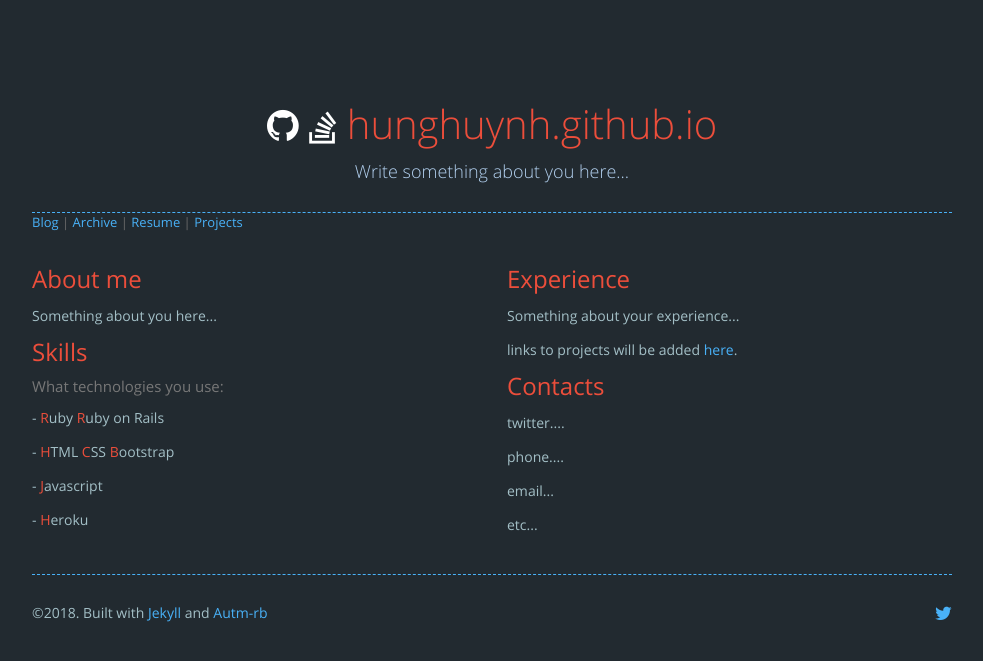
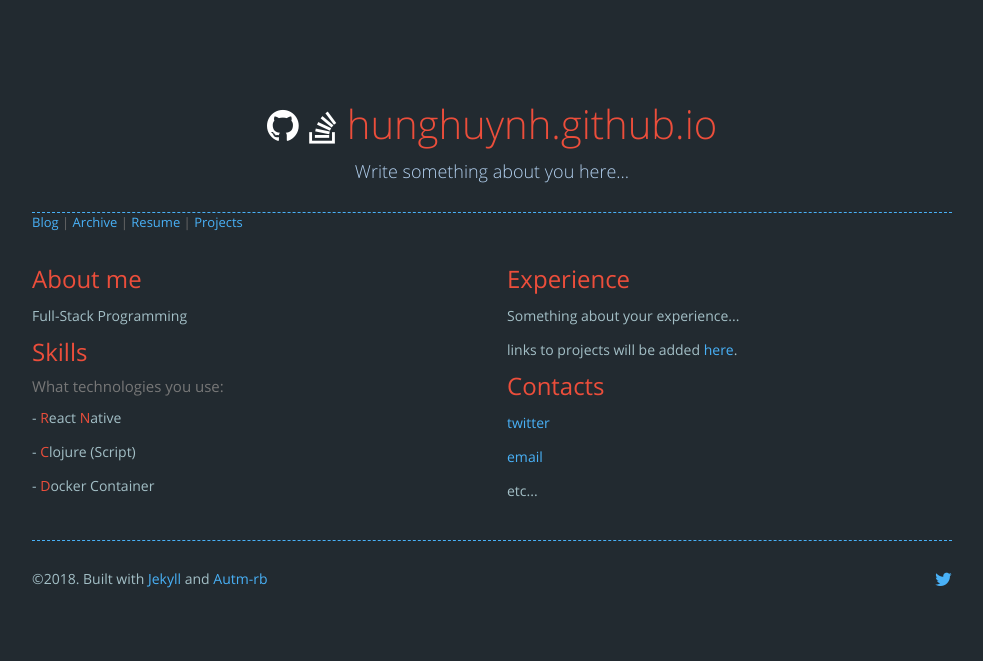
Before and after one commit to HungHuynh/hunghuynh.github.com, a Jekyll site: the page built from resume.html, in a window 1280 px wide. Shown: the top 661 px of the page, without its empty margins (148-1131 px from the left). Built offline with Jekyll 4.4.1, drawn with Linux system fonts in a browser that asks for light colours; nearby versions of some CDN libraries; comment, search, counter and statistics services are not loaded.

```diff
--- a/projects.html
+++ b/projects.html
@@ -7,7 +7,7 @@ layout: projects
 <a href="{{ '/' | prepend: site.baseurl | replace: '//', '/' }}"><i class="fa fa-home"></i> home</a>
 <br/>
 <div class="text-center">
-  <h3>title</h3>
-    <p class="text-muted">description..................</p>
+  <h3>My Projects</h3>
+    <p class="text-muted">Comming soon ...</p>
 </div>
 </div>
--- a/resume.html
+++ b/resume.html
@@ -8,16 +8,15 @@ layout: default
   <div class="col-md-6 post-nav">
     <div id="about_me">
       <h2>About me</h2>
-      <p>Something about you here...</p>
+      <p>Full-Stack Programming</p>
     </div>
 
     <div id="skills">
       <h2>Skills</h2>
       <h4 class="text-muted">What technologies you use:</h4>
-        <p> - <span>R</span>uby <span>R</span>uby on Rails</p>
-        <p> - <span>H</span>TML <span>C</span>SS <span>B</span>ootstrap</p>
-        <p> - <span>J</span>avascript</p>
-        <p> - <span>H</span>eroku</p>
+        <p> - <span>R</span>eact <span>N</span>ative</p>
+        <p> - <span>C</span>lojure (Script)</p>
+        <p> - <span>D</span>ocker Container</p>
     </div>
   </div>
 
@@ -30,10 +29,9 @@ layout: default
 
     <div id="contacts">
       <h2>Contacts</h2>
-      <p>twitter....</p>
-			<p>phone....</p>
-      <p>email...</p>
-			<p>etc...</p>
+      <p><a href="https://twitter.com/hunghuynh2210">twitter</a></p>
+      <p><a >email</a></p>
+	    <p>etc...</p>
     </div>
   </div>
 </div>
```
Also changed, not shown: _posts/2018-03-20-clojure-with-lein.md (renamed from _posts/2018-03-20-clojure-with-lein.html).
